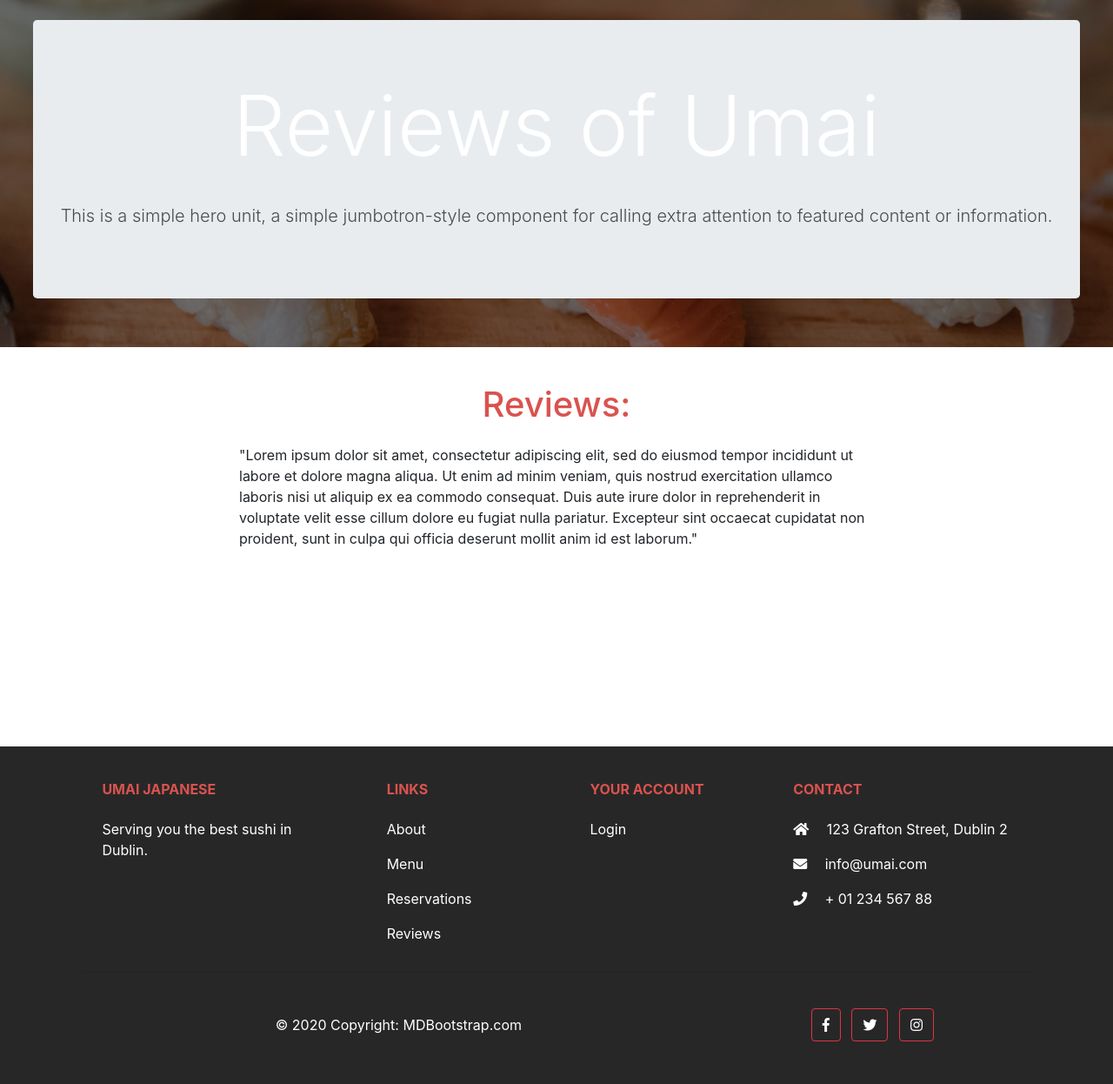
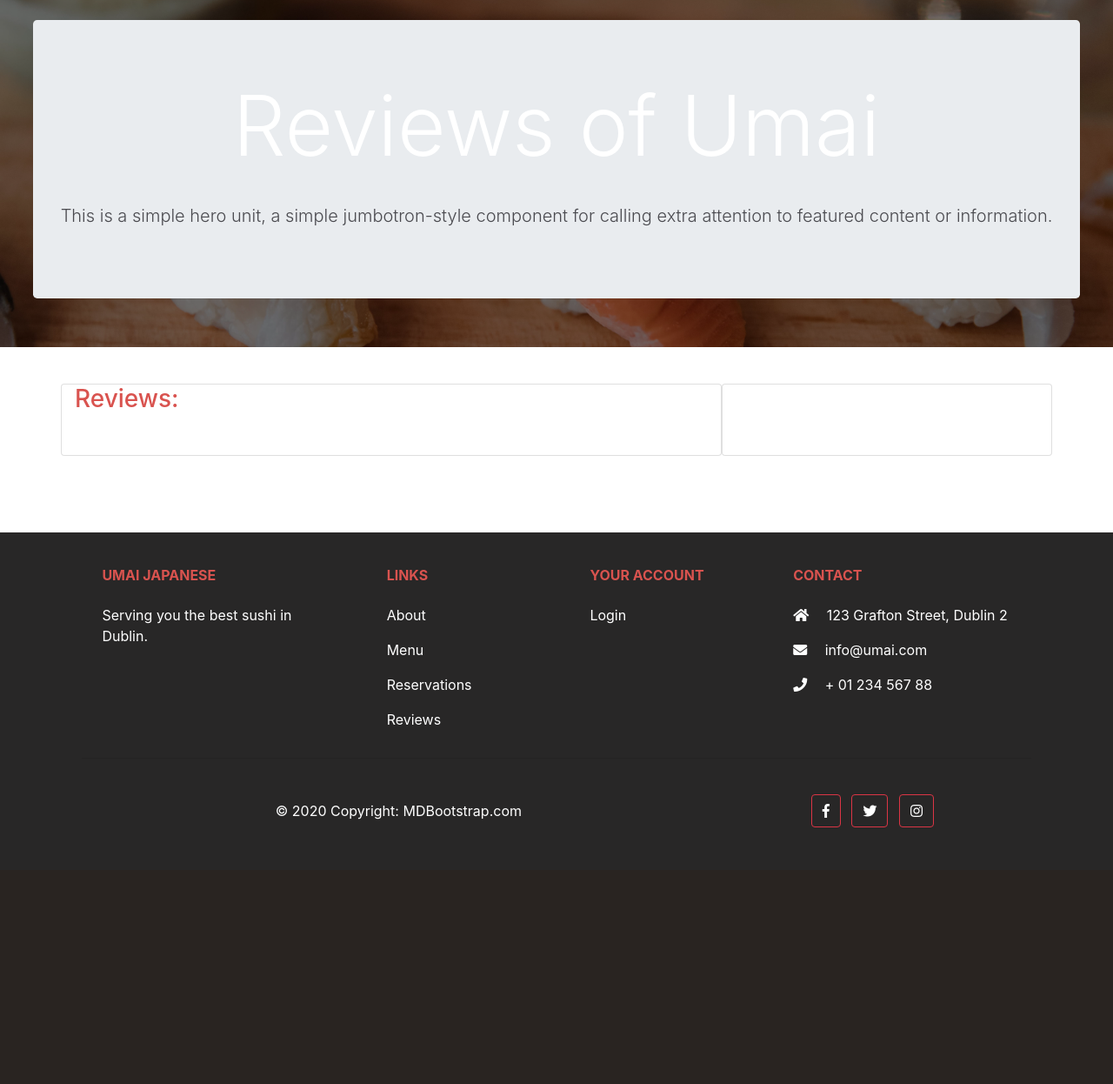
Before and after one commit to TBerrigan2101/p4_restaurant, a Django app: page /review in a window 1280 px wide. Shown: the part 57-1303 px from the top of the page at 87% size. After the commit the page ends 1008 px from the top, so only its background shows below. Run offline with Django 3.2, Linux system fonts and the light colour scheme; some libraries are stand-ins or nearby versions.

Commit message:
Changed review model, form and view. Need to reset server but just checking ui and checking they are logging to the admin before resetting database

```diff
--- a/restaurant/models.py
+++ b/restaurant/models.py
@@ -60,12 +60,13 @@
     email = models.EmailField()
     body = models.TextField()
     created_on = models.DateTimeField(auto_now_add=True)
+    approved = models.BooleanField(default=False)
 
     class Meta:
         ordering = ['created_on']
 
     def __str__(self):
-        return f"Comment {self.body} by {self.name}"
+        return f"Review {self.body} by {self.name}"
 
 
 class Contact(models.Model):
--- a/templates/review.html
+++ b/templates/review.html
@@ -20,49 +20,50 @@
 
 <div class="container container-padding">
     <div class="row">
-        <div class="col-md-8 mt-3 offset-md-2">
-        <h1>Reviews:</h1>
-        <p>"Lorem ipsum dolor sit amet, consectetur adipiscing elit, sed do eiusmod tempor incididunt ut labore et dolore magna aliqua.
-            Ut enim ad minim veniam, quis nostrud exercitation ullamco laboris nisi ut aliquip ex ea commodo consequat.
-            Duis aute irure dolor in reprehenderit in voluptate velit esse cillum dolore eu fugiat nulla pariatur. Excepteur sint occaecat
-            cupidatat non proident, sunt in culpa qui officia deserunt mollit anim id est laborum."</p>
+        <div class="col-md-8 card mb-4  mt-3 ">
+        <h3>Reviews:</h3>
         <div class="card-body">
+        <!-- We want a for loop inside the empty control tags to iterate through each comment in comments -->
         {% for review in reviews %}
-                <div class="comments" style="padding: 10px;">
+        <div class="review" style="padding: 10px;">
             <p class="font-weight-bold">
+                <!-- The commenter's name goes here. Check the model if you're not sure what that is -->
                 {{ review.name }}
                 <span class=" text-muted font-weight-normal">
+                    <!-- The comment's created date goes here -->
                     {{ review.created_on }}
                 </span> wrote:
             </p>
+            <!-- The body of the comment goes before the | -->
             {{ review.body | linebreaks }}
         </div>
+        <!-- Our for loop ends here -->
         {% endfor %}
+        </div>
+        </div>
+        <div class="col-md-4 card mb-4  mt-3 ">
+        <div class="card-body">
+        <!-- For later -->
+        {% if reviewed %}
+        <div class="alert alert-success" role="alert">
+            Your review is awaiting approval
+        </div>
+        {% else %}
+        {% if user.is_authenticated %}
+
+        <h3>Leave a comment:</h3>
+        <p>Posting as: {{ user.username }}</p>
+        <form method="post" style="margin-top: 1.3em;">
+            {{ review_form | crispy }}
+            {% csrf_token %}
+            <button type="submit" class="btn btn-signup btn-lg">Submit</button>
+        </form>
+        {% endif %}
+        {% endif %}
         </div>
         </div>
         </div>
         </div>
 
 
-
-<div class="container container-padding">
-  <div class="row">
-    <div class="col-md-8 mt-3 offset-md-2">
-      {% if user.is_authenticated %}
-
-
-      <h3>Leave a Review:</h3>
-      <p>Posting as: {{ user.username }}</p>
-      <form method="POST">
-          {{ review_form | crispy }}
-          {% csrf_token %}
-          <button type="submit" class="btn btn-outline-dark">Submit Review</button>
-      </form>
-      {% endif %}
-
-  </div>
-</div>
-</div>
-
-
 {%endblock%}
```
Also changed, not shown: restaurant/migrations/0005_review_approved.py (added), templates/test.html (added). Lines whose indentation alone changed are shown as unchanged.
